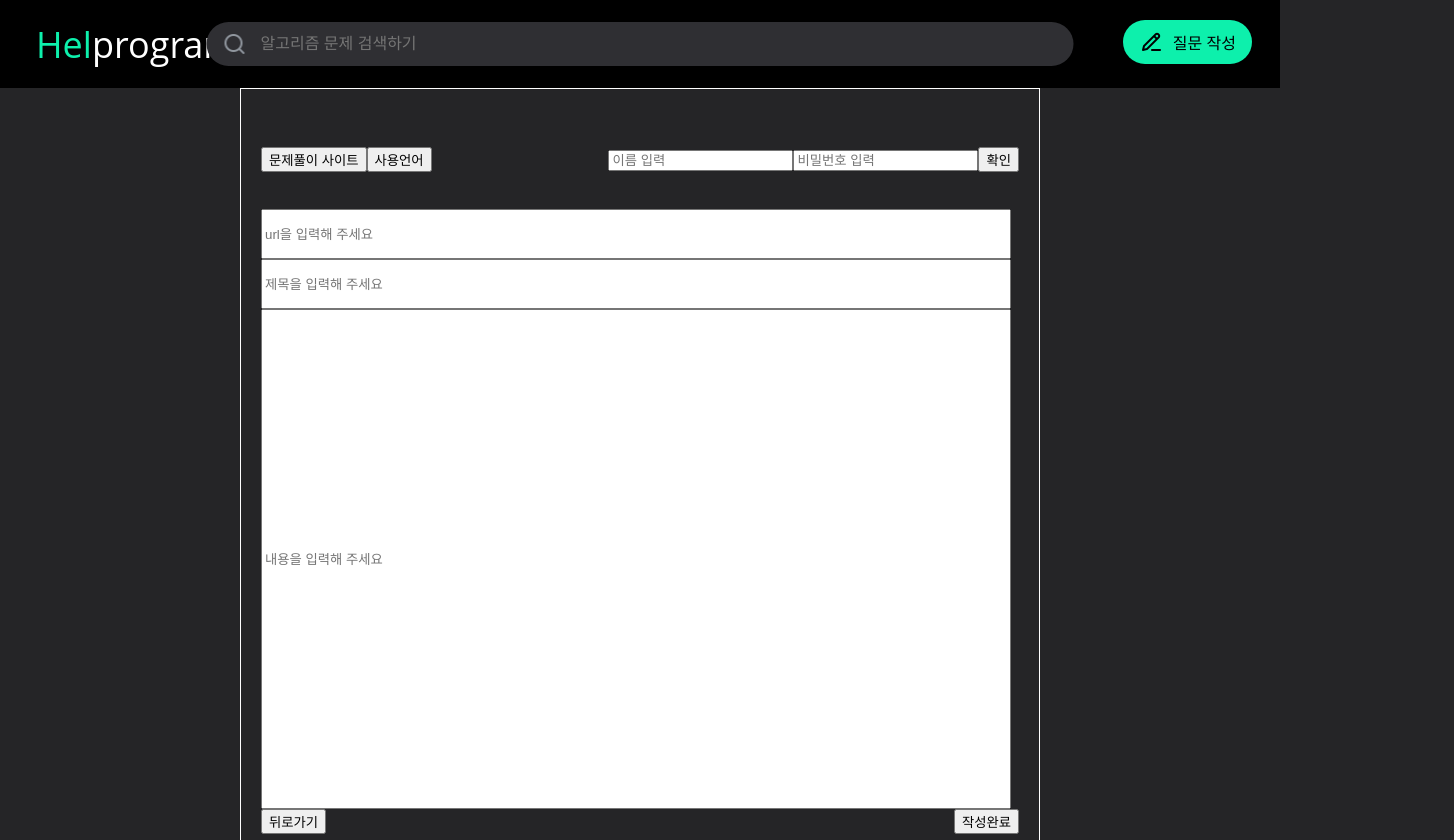
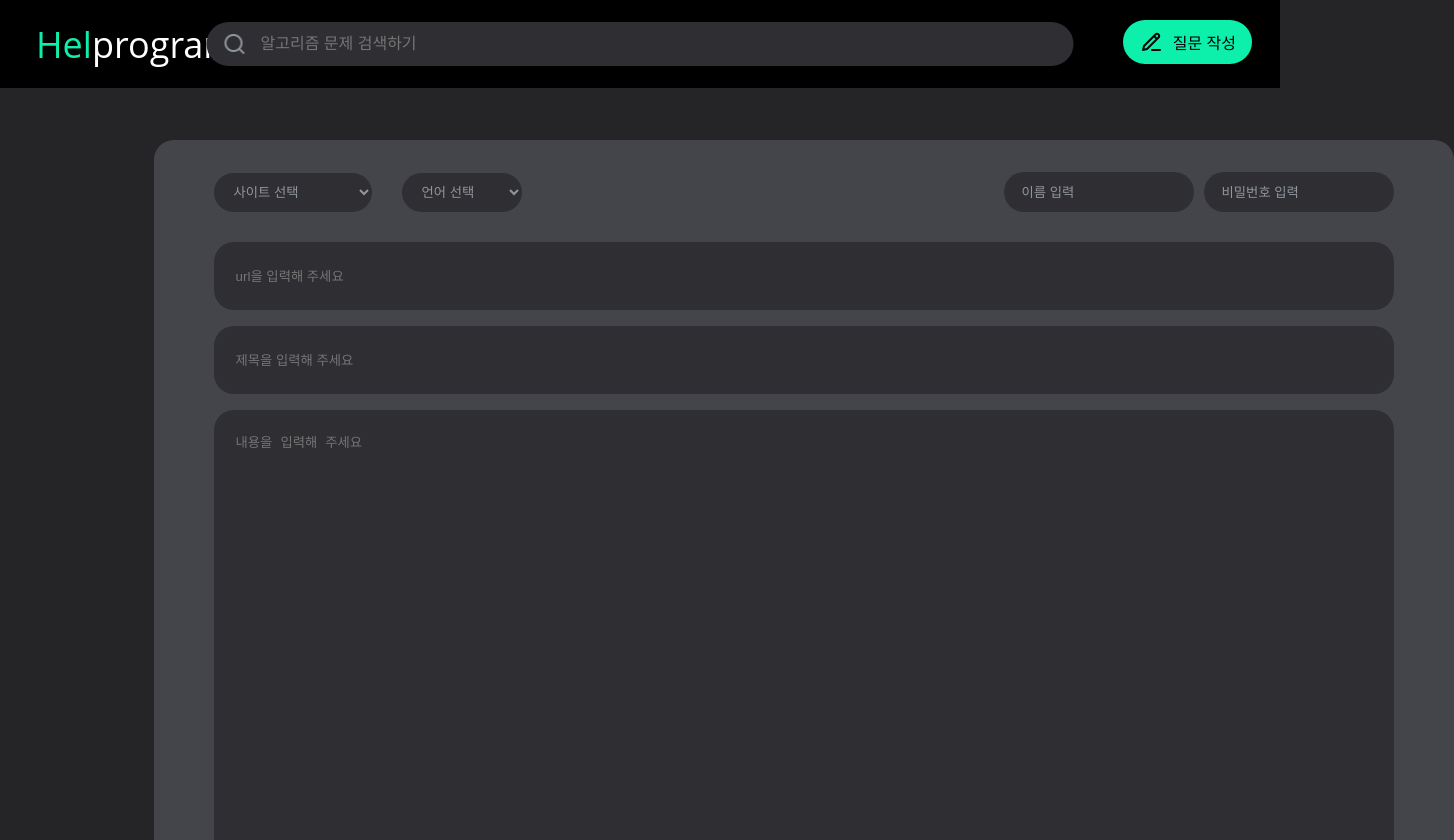
Before and after one commit to lte94/Helprogrammers-1, a React (Create React App) app: page /add in a window 1280 px wide. Shown: the top 840 px of the page, 1454 px wide, since content can reach past the window. Built offline with nearby package versions, Linux system fonts and the light colour scheme; data requests are answered from the project's data file.

Commit message:
📝 feat(CreateQuestion):add dropdown and css modify by @lte94

```diff
--- a/db.json
+++ b/db.json
@@ -79,6 +79,86 @@
       "writer": "최영진",
       "password": "1234",
       "id": 4
+    },
+    {
+      "title": "test1",
+      "content": "test2",
+      "url": "www.dfsfdf.com",
+      "writer": "최영진2",
+      "password": "1234",
+      "id": 5
+    },
+    {
+      "title": "test2",
+      "content": "test2",
+      "url": "www.dfwdf.com",
+      "writer": "최영진3",
+      "password": "1234",
+      "id": 6
+    },
+    {
+      "title": "set",
+      "content": "set",
+      "url": "test",
+      "writer": "test",
+      "password": "sets",
+      "id": 7
+    },
+    {
+      "title": "testTitle",
+      "content": "testContents",
+      "url": "testUrl",
+      "writer": "testName",
+      "password": "testPassword",
+      "id": 8
+    },
+    {
+      "title": "1",
+      "content": "1",
+      "url": "1",
+      "writer": "1",
+      "password": "1",
+      "id": 9
+    },
+    {
+      "title": "2",
+      "content": "2",
+      "url": "2",
+      "writer": "2",
+      "password": "2",
+      "selectedSite": "backjoon",
+      "selectedLanguage": "python",
+      "id": 10
+    },
+    {
+      "title": "3",
+      "content": "3",
+      "url": "3",
+      "writer": "3",
+      "password": "3",
+      "place": "backjoon",
+      "language": "javacript",
+      "id": 11
+    },
+    {
+      "title": "4",
+      "content": "4",
+      "url": "4",
+      "writer": "4",
+      "password": "4",
+      "place": "programmers",
+      "language": "c++",
+      "id": 12
+    },
+    {
+      "title": "5",
+      "content": "5",
+      "url": "5",
+      "writer": "5",
+      "password": "5",
+      "place": "SW Expert Academy",
+      "language": "java",
+      "id": 13
     }
   ]
 }
--- a/package.json
+++ b/package.json
@@ -3,6 +3,9 @@
   "version": "0.1.0",
   "private": true,
   "dependencies": {
+    "@emotion/react": "^11.10.5",
+    "@emotion/styled": "^11.10.5",
+    "@mui/material": "^5.11.1",
     "@reduxjs/toolkit": "^1.9.1",
     "@testing-library/jest-dom": "^5.14.1",
     "@testing-library/react": "^13.0.0",
@@ -14,6 +17,7 @@
     "react-redux": "^8.0.5",
     "react-router-dom": "^6.6.0",
     "react-scripts": "5.0.1",
+    "react-select": "^5.7.0",
     "redux": "^4.2.0",
     "styled-components": "^5.3.6",
     "styled-reset": "^4.4.4"
--- a/src/components/input.jsx
+++ b/src/components/input.jsx
@@ -1,3 +1,4 @@
+import React from 'react';
 import { useState, useEffect } from 'react';
 import { useDispatch, useSelector } from 'react-redux';
 import { __getQuestions } from '../redux/module/QuestionsSlice';
@@ -12,32 +13,48 @@ const Input = () => {
   const [writer, setWriter] = useState('');
   const [password, setPassword] = useState('');
 
+  const selectSiteList = ['baekjoon', 'programmers', 'SW Expert Academy'];
+  const [place, setPlace] = useState('');
+
+  const handleSelectSite = (e) => {
+    setPlace(e.target.value);
+  };
+
+  const selectLanguageList = ['javacript', 'python', 'c++', 'java'];
+  const [language, setLanguage] = useState('');
+
+  const handleSelectLanguage = (e) => {
+    setLanguage(e.target.value);
+  };
+
   const navigate = useNavigate();
 
   const dispatch = useDispatch();
-  const { isLoading, error } = useSelector((state) => state.questions);
+  // const { isLoading, error } = useSelector((state) => state.questions);
 
-  useEffect(() => {
-    dispatch(__getQuestions());
-  }, [dispatch]);
+  // useEffect(() => {
+  //   dispatch(__getQuestions());
+  // }, [dispatch]);
 
-  if (isLoading) {
-    return <div>로딩 중....</div>;
-  }
+  // if (isLoading) {
+  //   return <div>로딩 중....</div>;
+  // }
 
-  if (error) {
-    return <div>{error.message}</div>;
-  }
+  // if (error) {
+  //   return <div>{error.message}</div>;
+  // }
 
   const onSubmitHandler = async (e) => {
     e.preventDefault();
-    if (title) {
+    if (title & content & url & writer & password & place & language) {
       const newQuestion = {
         title,
         content,
         url,
         writer,
         password,
+        place,
+        language,
       };
       dispatch(addQuestions(newQuestion));
       setTitle('');
@@ -46,7 +63,7 @@ const Input = () => {
       setWriter('');
       setPassword('');
     } else {
-      alert('제목을 입력하세요');
+      alert('작성을 완료해주세요');
     }
   };
 
@@ -75,60 +92,74 @@ const Input = () => {
       <InputBoxs>
         <form onSubmit={onSubmitHandler}>
           <InputBox>
-            <Dropdownbutton>
-              <button>문제풀이 사이트</button>
-              <button>사용언어</button>
-            </Dropdownbutton>
+            <DropdownButton>
+              <DropdownButtonSite onChange={handleSelectSite} value={place}>
+                <option value="none">사이트 선택</option>
+                {selectSiteList.map((item) => (
+                  <option value={item} key={item}>
+                    {item}
+                  </option>
+                ))}
+              </DropdownButtonSite>
+              <DropdownButtonLanguage
+                onChange={handleSelectLanguage}
+                value={language}
+              >
+                <option value="none">언어 선택</option>
+                {selectLanguageList.map((item) => (
+                  <option value={item} key={item}>
+                    {item}
+                  </option>
+                ))}
+              </DropdownButtonLanguage>
+            </DropdownButton>
 
-            <UserBox>
-              <input
+            <div>
+              <InputNamePass
                 value={writer}
                 onChange={onChangeInputWriter}
                 type="text"
                 placeholder="이름 입력"
-              ></input>
-              <input
+              />
+              <InputNamePass
                 value={password}
                 onChange={onChangeInputPassword}
                 type="text"
                 placeholder="비밀번호 입력"
-              ></input>
-              <button>확인</button>
-            </UserBox>
+              />
+            </div>
           </InputBox>
-          <Inputurl>
-            <input
+
+          <ContentsBox>
+            <InputUrl
               value={url}
               onChange={onChangeInputUrl}
               type="text"
               placeholder="url을 입력해 주세요"
             />
-          </Inputurl>
-          <InputTitle>
-            <input
+            <InputTitle
               value={title}
               onChange={onChangeInputTitle}
               type="text"
               placeholder="제목을 입력해 주세요"
             />
-          </InputTitle>
-
-          <InputContent>
-            <input
+            <InputContent
               value={content}
               onChange={onChangeInputContent}
-              type="textarea"
+              type="text"
               placeholder="내용을 입력해 주세요"
             />
-          </InputContent>
+            <ButtonBox>
               <BackButton
                 onClick={() => {
                   navigate('/');
                 }}
               >
-            뒤로가기
+                ← 나가기
               </BackButton>
               <AddButton>작성완료</AddButton>
+            </ButtonBox>
+          </ContentsBox>
         </form>
       </InputBoxs>
     </Layout>
@@ -138,16 +169,39 @@ const Input = () => {
 export default Input;
 
 const InputBoxs = styled.div`
-  width: 800px;
-  padding: 20px;
-  height: 800px;
-  border: 1px solid white;
+  display: flex;
+  flex-direction: column;
+  align-items: center;
+  padding: 24px;
+  gap: 32px;
+
+  position: absolute;
+  height: 920px;
+  left: 10%;
+  right: 10%;
+  bottom: 20px;
+
+  flex: none;
+  order: 0;
+  flex-grow: 0;
 `;
 
 const Layout = styled.div`
   display: flex;
-  justify-content: center;
-  align-items: center;
+  flex-direction: column;
+  align-items: flex-start;
+  padding: 24px;
+  gap: 32px;
+
+  position: absolute;
+  width: 1300px;
+  height: 918px;
+  left: 12%;
+  right: 14.47%;
+  top: 140px;
+
+  background: #44454a;
+  border-radius: 20px;
 `;
 
 const InputBox = styled.div`
@@ -157,30 +211,215 @@ const InputBox = styled.div`
   align-items: center;
 `;
 
-const InputTitle = styled.div`
-  width: 750px;
-  display: grid;
-  height: 50px;
+const InputTitle = styled.input`
+  display: flex;
+  flex-direction: column;
+  align-items: flex-start;
+  padding: 22px;
+  gap: 32px;
+
+  width: 1180px;
+  height: 68px;
+  color: #ffffff;
+
+  background: #2f2f33;
+  border-radius: 20px;
+  border: none;
+
+  flex: none;
+  order: 1;
+  flex-grow: 0;
 `;
 
-const InputContent = styled.div`
-  width: 750px;
-  display: grid;
-  height: 500px;
+const InputContent = styled.textarea`
+  display: flex;
+  flex-direction: column;
+  align-items: flex-start;
+  padding: 22px;
+  gap: 32px;
+
+  width: 1180px;
+  height: 570px;
+  color: #ffffff;
+
+  background: #2f2f33;
+  border-radius: 20px;
+  border: none;
+
+  flex: none;
+  order: 2;
+  flex-grow: 0;
+  white-space: pre-wrap;
 `;
 
-const Inputurl = styled.div`
-  width: 750px;
-  display: grid;
-  height: 50px;
+const InputUrl = styled.input`
+  display: flex;
+  flex-direction: column;
+  align-items: flex-start;
+  padding: 22px;
+  gap: 32px;
+
+  width: 1180px;
+  height: 68px;
+  color: #ffffff;
+
+  background: #2f2f33;
+  border-radius: 20px;
+  border: none;
+
+  flex: none;
+  order: 0;
+  flex-grow: 0;
 `;
 
-const Dropdownbutton = styled.div``;
+const DropdownButton = styled.div`
+  display: flex;
+  flex-direction: row;
+  align-items: flex-start;
+  padding: 0px;
+  gap: 30px;
 
-const UserBox = styled.div``;
+  width: 279px;
+
+  flex: none;
+  order: 0;
+  flex-grow: 0;
+  /* height: -webkit-fill-available; */
+`;
+
+const ButtonBox = styled.div`
+  display: flex;
+  flex-direction: row;
+  justify-content: space-between;
+  align-items: center;
+  padding: 0px;
+  gap: 12px;
+
+  width: 1180px;
+  height: 44px;
+
+  flex: none;
+  order: 3;
+  flex-grow: 0;
+`;
 
 const AddButton = styled.button`
-  float: right;
+  display: flex;
+  flex-direction: row;
+  justify-content: center;
+  align-items: center;
+  padding: 10px 16px;
+  gap: 10px;
+
+  width: 91px;
+  height: 39px;
+
+  background: #0df0ac;
+  border-radius: 20px;
+  border: none;
+
+  flex: none;
+  order: 0;
+  flex-grow: 0;
 `;
 
-const BackButton = styled.button``;
+const BackButton = styled.button`
+  display: flex;
+  flex-direction: row;
+  justify-content: center;
+  align-items: center;
+  padding: 10px 0px;
+  gap: 6px;
+
+  width: 75px;
+  height: 44px;
+
+  border-radius: 20px;
+  border: none;
+  background-color: #44454a;
+  color: white;
+
+  flex: none;
+  order: 0;
+  flex-grow: 0;
+`;
+
+const InputNamePass = styled.input`
+  width: 190px;
+  height: 40px;
+  background-color: #2f2f33;
+  border-radius: 20px;
+  position: relative;
+  border: none;
+  color: #ffffff;
+  margin-left: 10px;
+  padding-left: 16px;
+  border: none;
+  &::placeholder {
+    padding-left: 2px;
+    color: #90969e;
+  }
+  &:focus {
+    box-shadow: 3px 3px 5px #aaa;
+    scale: 1.01;
+  }
+`;
+
+const DropdownButtonSite = styled.select`
+  display: flex;
+  flex-direction: row;
+  justify-content: center;
+  align-items: center;
+  padding: 10px 16px;
+  gap: 10px;
+
+  width: 158px;
+  height: 39px;
+
+  color: #90969e;
+  background: #2f2f33;
+  border-radius: 20px;
+  border: none;
+
+  flex: none;
+  order: 0;
+  flex-grow: 0;
+`;
+
+const DropdownButtonLanguage = styled.select`
+  display: flex;
+  flex-direction: row;
+  justify-content: center;
+  align-items: center;
+  padding: 10px 16px;
+  gap: 10px;
+
+  width: 120px;
+  height: 39px;
+
+  color: #90969e;
+  background: #2f2f33;
+  border-radius: 20px;
+  border: none;
+
+  flex: none;
+  order: 1;
+  flex-grow: 0;
+`;
+
+const ContentsBox = styled.div`
+  display: flex;
+  flex-direction: column;
+  align-items: flex-start;
+  padding: 0px;
+  gap: 16px;
+
+  width: 1180px;
+  height: 10px;
+
+  /* Inside auto layout */
+
+  flex: none;
+  order: 1;
+  flex-grow: 0;
+`;
--- a/src/redux/config/configStore.js
+++ b/src/redux/config/configStore.js
@@ -1,5 +1,5 @@
-import { configureStore } from "@reduxjs/toolkit";
-import questionsSlice from "../module/QuestionsSlice";
+import { configureStore } from '@reduxjs/toolkit';
+import questionsSlice from '../module/QuestionsSlice';
 
 const store = configureStore({
   reducer: { questions: questionsSlice },
```
Also changed, not shown: src/pages/Question.jsx (+6 -6 lines), 1 other file (tests, documents, lock files or other folders). Lines whose indentation alone changed are shown as unchanged.
